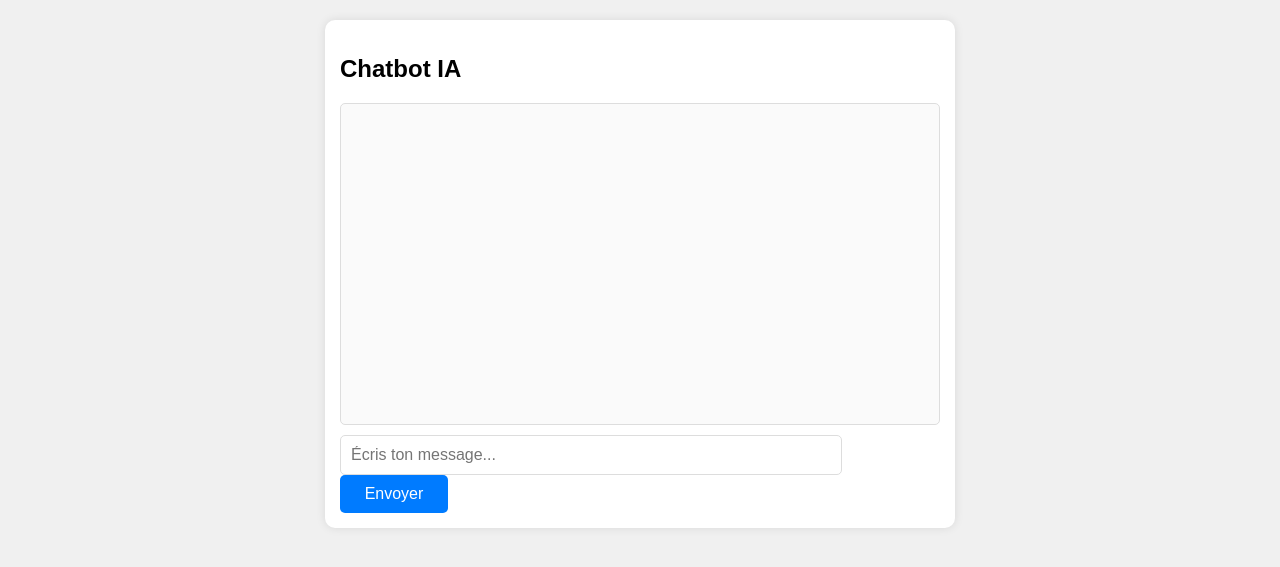
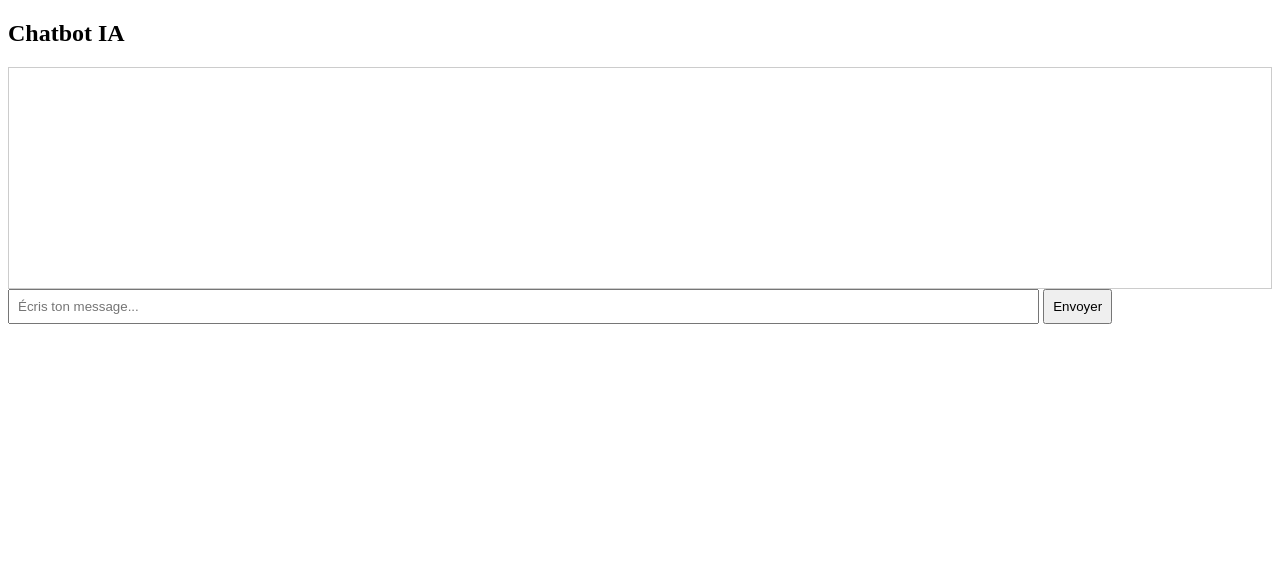
Before and after one commit to nadirm5/ai-multitool, a Flask app: page / in a window 1280 px wide. Shown: the top 567 px of the page. Run offline with Flask 3, Linux system fonts and the light colour scheme.

Commit message:
Update index.html

```diff
--- a/templates/index.html
+++ b/templates/index.html
@@ -3,105 +3,64 @@
 <head>
   <meta charset="UTF-8" />
   <meta name="viewport" content="width=device-width, initial-scale=1" />
-    <title>Mon Chatbot IA</title>
+  <title>Chatbot IA</title>
   <style>
-        body {
-            font-family: Arial, sans-serif;
-            background: #f0f0f0;
-            margin: 0;
-            padding: 20px;
-        }
-        #chatbox {
-            width: 100%;
-            max-width: 600px;
-            margin: 0 auto;
-            background: white;
-            border-radius: 10px;
-            padding: 15px;
-            box-shadow: 0 0 10px rgba(0,0,0,0.1);
-        }
-        #messages {
-            height: 300px;
-            overflow-y: auto;
-            border: 1px solid #ddd;
-            padding: 10px;
-            margin-bottom: 10px;
-            background: #fafafa;
-            border-radius: 5px;
-        }
-        #userinput {
-            width: 80%;
-            padding: 10px;
-            border: 1px solid #ddd;
-            border-radius: 5px;
-            font-size: 16px;
-        }
-        #sendbtn {
-            width: 18%;
-            padding: 10px;
-            background: #007bff;
-            color: white;
-            border: none;
-            border-radius: 5px;
-            font-size: 16px;
-            cursor: pointer;
-        }
-        #sendbtn:hover {
-            background: #0056b3;
-        }
+    #messages { border: 1px solid #ccc; height: 200px; overflow-y: auto; padding: 10px; }
+    #userinput { width: 80%; padding: 8px; }
+    #sendbtn { padding: 8px; }
   </style>
 </head>
 <body>
-    <div id="chatbox">
   <h2>Chatbot IA</h2>
   <div id="messages"></div>
   <input id="userinput" type="text" placeholder="Écris ton message..." />
   <button id="sendbtn">Envoyer</button>
-    </div>
 
   <script>
-        const messagesDiv = document.getElementById('messages');
-        const input = document.getElementById('userinput');
-        const sendBtn = document.getElementById('sendbtn');
+    const messagesDiv = document.getElementById("messages");
+    const input = document.getElementById("userinput");
+    const sendBtn = document.getElementById("sendbtn");
 
     function appendMessage(text, fromUser) {
-            const msg = document.createElement('div');
+      const msg = document.createElement("div");
       msg.textContent = text;
       msg.style.padding = "8px";
       msg.style.margin = "5px 0";
-            msg.style.borderRadius = "5px";
-            if (fromUser) {
-                msg.style.background = "#d1e7dd";
-                msg.style.textAlign = "right";
-            } else {
-                msg.style.background = "#f8d7da";
-                msg.style.textAlign = "left";
-            }
+      msg.style.background = fromUser ? "#d1e7dd" : "#f8d7da";
+      msg.style.textAlign = fromUser ? "right" : "left";
       messagesDiv.appendChild(msg);
       messagesDiv.scrollTop = messagesDiv.scrollHeight;
     }
 
-        sendBtn.addEventListener('click', () => {
+    sendBtn.addEventListener("click", () => {
       const text = input.value.trim();
       if (!text) return;
       appendMessage(text, true);
-            input.value = '';
+      input.value = "";
 
-            fetch('/ask', {
-                method: 'POST',
-                headers: { 'Content-Type': 'application/json' },
-                body: JSON.stringify({
-                    mode: "text",
-                    message: text
-                })
+      fetch("/ask", {
+        method: "POST",
+        headers: { "Content-Type": "application/json" },
+        body: JSON.stringify({ mode: "text", message: text })
       })
       .then(res => res.json())
       .then(data => {
-                if (data.reply) {
+        if(data.reply){
           appendMessage(data.reply, false);
         } else {
-                    appendMessage("Erreur : aucune réponse du serveur.", false);
+          appendMessage("Erreur : pas de réponse", false);
         }
       })
       .catch(() => {
         appendMessage("Erreur de communication avec le serveur.", false);
+      });
+    });
+
+    input.addEventListener("keydown", e => {
+      if(e.key === "Enter"){
+        sendBtn.click();
+      }
+    });
+  </script>
+</body>
+</html>
```
Lines whose indentation alone changed are shown as unchanged.
